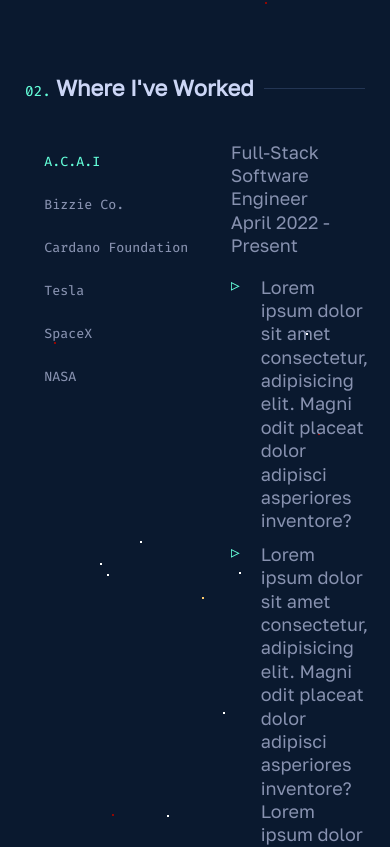
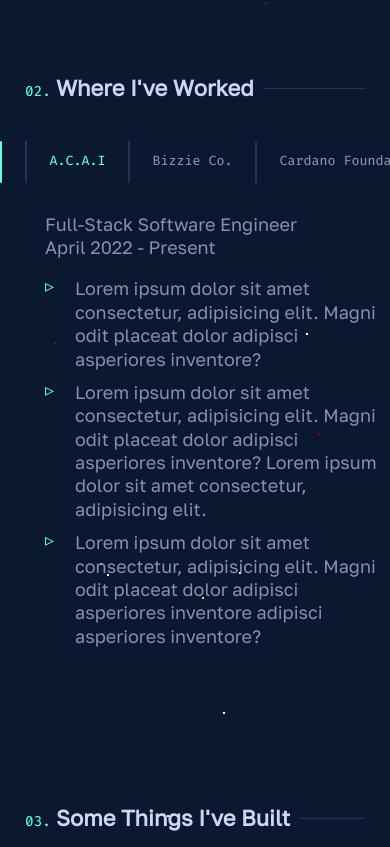
Before and after one commit to JosephBerm/Portfolio, a React (Create React App) app: page / in a window 390 px wide. Shown: the part 2117-2964 px from the top of the page. Built offline with nearby package versions, Linux system fonts and the light colour scheme.

Commit message:
Styling the job highlight selection
Still need to finish mobile media queries.

```diff
--- a/src/components/Experience.jsx
+++ b/src/components/Experience.jsx
@@ -15,6 +15,9 @@
 
 		return className;
 	};
+	const getSelectedIndex = () => {
+		return workExperience.findIndex((wE) => wE === selectedWork);
+	};
 	return (
 		<section ref={jobsRef} id='jobs' className='section jobs_section'>
 			<h2 className='section-header'>Where I've Worked</h2>
@@ -28,15 +31,18 @@
 							<span>{wE.companyName}</span>
 						</button>
 					))}
-					<div className='higlighted-job' />
+					<div
+						className='highlighted-job'
+						style={{ "--index": getSelectedIndex() }}
+					/>
 				</div>
 				<div className='work-summary'>
 					<div className='title'>{selectedWork.titleOfPosition}</div>
 					<div className='timeline'>{selectedWork.timeline}</div>
 					<div className='highlights'>
 						<ul>
-							{selectedWork.highlights.map((hl) => (
-								<li>{hl}</li>
+							{selectedWork.highlights.map((hl, index) => (
+								<li key={index}>{hl}</li>
 							))}
 						</ul>
 					</div>
--- a/src/css/App.css
+++ b/src/css/App.css
@@ -16,8 +16,6 @@
 	--dark-navy: #020c1b;
 	--lightest-navy: #233554;
 	--navy-shadow: rgba(2, 12, 27, 0.7);
-	--nav-height: 100px;
-	--nav-scroll-height: 70px;
 	--nav-shadow: rgba(2, 12, 27, 0.7);
 	--slate: #8892b0;
 	--lightest-slate: #ccd6f6;
@@ -25,8 +23,12 @@
 	--green: #64ffda;
 	--green-tint: rgba(100, 255, 218, 0.1);
 	--lightest-slate: #ccd6f6;
-	--transition: all 0.25s cubic-bezier(0.645, 0.045, 0.355, 1);
-	--easing: cubic-bezier(0.645, 0.045, 0.355, 1);
+	--card-color-1: #5ddcff;
+	--card-color-2: #3c67e3;
+	--card-color-3: #4e00c2;
+	--red-stars: #900603;
+	--yellow-stars: #ffcc6f;
+	--blue-stars: #1f51ff;
 	--fz-xxs: 1.2rem;
 	--fz-xs: 1.3rem;
 	--fz-s: 1.4rem;
@@ -34,19 +36,18 @@
 	--fz-lg: 1.8rem;
 	--fz-xl: 2rem;
 	--fz-xxl: 2.2rem;
-	--fz-xxl: 2.5px;
+	--fz-xxl: 2.5rem;
 	--fz-heading: 32px;
+	--nav-height: 100px;
+	--nav-scroll-height: 70px;
 	--border-radius: 4px;
+	--scrollbar-width: 12px;
+	--tab-height: 42px;
+	--transition: all 0.25s cubic-bezier(0.645, 0.045, 0.355, 1);
+	--easing: cubic-bezier(0.645, 0.045, 0.355, 1);
 	--font-mono: "firaCode", "STechMono", "Courier New", Courier, monospace;
 	--font-sans: "Golos", "FiraSans", Arial, Helvetica, -apple-system, system-ui,
 		sans-serif;
-	--card-color-1: #5ddcff;
-	--card-color-2: #3c67e3;
-	--card-color-3: #4e00c2;
-	--scrollbar-width: 12px;
-	--red-stars: #900603;
-	--yellow-stars: #ffcc6f;
-	--blue-stars: #1f51ff;
 }
 
 html {
--- a/src/css/JobsSection.css
+++ b/src/css/JobsSection.css
@@ -1,9 +1,7 @@
 .jobs_section {
 }
 .jobs_section .section-body {
-	display: flex;
-	justify-content: center;
-	align-items: flex-start;
+	display: block;
 }
 .jobs_section ul li {
 	position: relative;
@@ -14,20 +12,41 @@
 .jobs_section .tabList {
 	position: relative;
 	z-index: 3;
-	width: max-content;
 	padding: 0px;
 	margin: 0px;
 	list-style: none;
+	width: calc(100% + 50px);
+	padding-left: 25px;
+	margin-left: -25px;
+	display: flex;
+	overflow-x: auto;
+	margin-bottom: 30px;
+}
+
+.jobs_section .highlighted-job {
+	position: absolute;
+	top: 0px;
+	left: 0px;
+	z-index: 10;
+	width: 2px;
+	height: var(--tab-height);
+	border-radius: var(--border-radius);
+	background: var(--green);
+	transform: translateY(calc(var(--index) * var(--tab-height)));
+	transition: transform 0.25s cubic-bezier(0.645, 0.045, 0.355, 1) 0.1s;
 }
 
 .jobs_section .tabList button.tabList-item {
 	display: flex;
 	justify-content: flex-start;
+	align-items: center;
 	border: none;
 	width: 100%;
 	color: var(--slate);
 	border-radius: 0;
-	padding: 1.5rem 2.25rem;
+	height: var(--tab-height);
+	padding: 0 2.25rem;
+	border-left: 2px solid var(--lightest-navy);
 }
 .jobs_section .tabList button.tabList-item.selected {
 	color: var(--green);
@@ -47,6 +66,29 @@
 	margin-left: 20px;
 }
 
+@media (min-width: 480px) {
+	.jobs_section .tabList {
+		width: calc(100% + 100px);
+		padding-left: 50px;
+		margin-left: -50px;
+	}
+}
+
+@media (min-width: 600px) {
+	.jobs_section .section-body {
+		display: flex;
+		justify-content: center;
+		align-items: flex-start;
+	}
+	.jobs_section .tabList {
+		display: unset;
+		overflow-x: unset;
+		width: max-content;
+		padding-left: unset;
+		margin-left: unset;
+	}
+}
+
 @media (min-width: 700px) {
 	.jobs_section .section-body {
 		min-height: 340px;
```
Also changed, not shown: md/latestTasks.md (+2 -8 lines).
